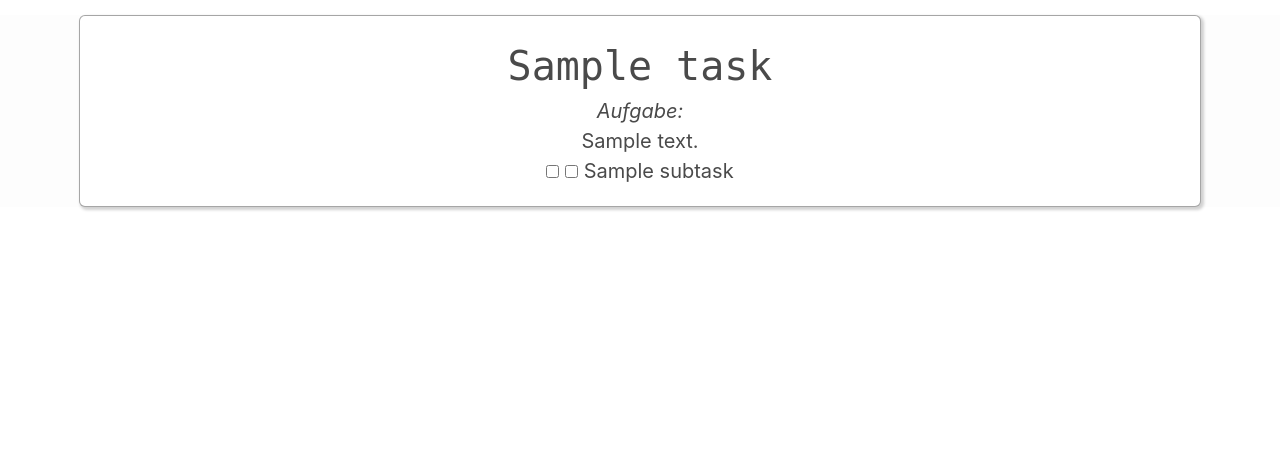
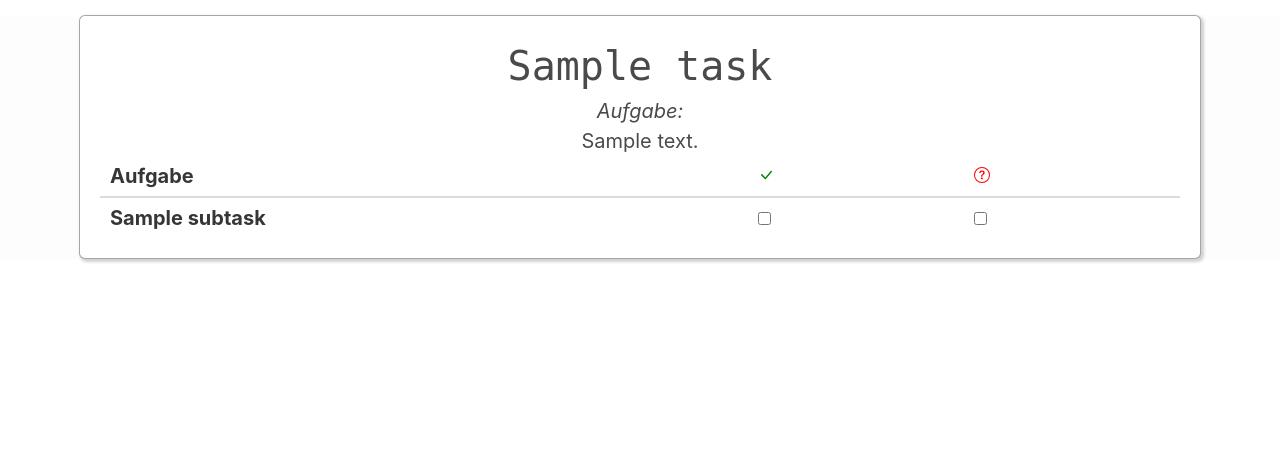
Before and after one commit to Liscirum-Digital/Sentipoll, a Flask app: template templates/access_task.html in a window 1280 px wide. Shown: the top 462 px of the page. Run offline with Flask 3, Linux system fonts and the light colour scheme; the template is opened without the code that fills it: values that come from a table or form of the project are taken from there, others are empty; tables that the repository leaves empty hold one stand-in row (values such as "Sample post"); lists and menus that the app fills with data are empty.

Commit message:
Added new task access overlay
- a table instead of random other things for task access
- other small changes

```diff
--- a/templates/access_task.html
+++ b/templates/access_task.html
@@ -29,13 +29,36 @@
             <p class="is-size-5-desktop is-size-6-touch">
               {{task.content}}
             </p>
-            <input type="text" id="taskId" value="{{ task.token }}" hidden \>
-            {% for subtask in task.subtasks %}
-              <input type="checkbox" name="subtask_solved" id="solved_{{ subtask.id }}" oninput="send_solved(this.id)">
-              <input type="checkbox" name="subtask_problem" id="problem_{{ subtask.id }}" oninput="send_problem(this.id)">
-              {{ subtask.title }}
-              <br>
-            {% endfor %}
+            <input type="text" id="taskId" value="{{ task.token }}" hidden>
+            <div class="overflow-mobile">
+              <table class="table is-striped is-narrow is-hoverable is-fullwidth" id="subtasksTable">
+                <thead>
+                <tr>
+                  <th style="width: 60%;">Aufgabe</th>
+                  <th style="width: 20%;"><svg xmlns="http://www.w3.org/2000/svg" width="16" height="16" fill="green" class="bi bi-check-lg" viewBox="0 0 16 16">
+                    <path d="M12.736 3.97a.733.733 0 0 1 1.047 0c.286.289.29.756.01 1.05L7.88 12.01a.733.733 0 0 1-1.065.02L3.217 8.384a.757.757 0 0 1 0-1.06.733.733 0 0 1 1.047 0l3.052 3.093 5.4-6.425z"/>
+                  </svg></th>
+                  <th style="width: 20%;"><svg xmlns="http://www.w3.org/2000/svg" width="16" height="16" fill="red" class="bi bi-question-circle" viewBox="0 0 16 16">
+                    <path d="M8 15A7 7 0 1 1 8 1a7 7 0 0 1 0 14m0 1A8 8 0 1 0 8 0a8 8 0 0 0 0 16"/>
+                    <path d="M5.255 5.786a.237.237 0 0 0 .241.247h.825c.138 0 .248-.113.266-.25.09-.656.54-1.134 1.342-1.134.686 0 1.314.343 1.314 1.168 0 .635-.374.927-.965 1.371-.673.489-1.206 1.06-1.168 1.987l.003.217a.25.25 0 0 0 .25.246h.811a.25.25 0 0 0 .25-.25v-.105c0-.718.273-.927 1.01-1.486.609-.463 1.244-.977 1.244-2.056 0-1.511-1.276-2.241-2.673-2.241-1.267 0-2.655.59-2.75 2.286m1.557 5.763c0 .533.425.927 1.01.927.609 0 1.028-.394 1.028-.927 0-.552-.42-.94-1.029-.94-.584 0-1.009.388-1.009.94"/>
+                  </svg></th>
+                </tr>
+                </thead>
+                {% for subtask in task.subtasks%}
+                <tbody>
+                <tr>
+                  <th>{{subtask.title}}</th>
+                  <th>
+                    <input type="checkbox" name="subtask_solved" id="solved_{{ subtask.id }}" oninput="send_solved(this.id)">
+                  </th>
+                  <th>
+                    <input type="checkbox" name="subtask_problem" id="problem_{{ subtask.id }}" oninput="send_problem(this.id)">
+                  </th>
+                </tr>
+                </tbody>
+                {% endfor %}
+              </table>
+            </div>
           </div>
         </div>
       </div>
--- a/templates/create_task.html
+++ b/templates/create_task.html
@@ -69,12 +69,12 @@
               <div class="field">
                 <label class="label is-size-5-desktop is-size-6-touch dark-white">Titel</label>
                 <div class="control input-size">
-                  <input class="input shadow schwarz dark dark-white p-2" type="text" id="task_title" name="title" placeholder="Titel">
+                  <input class="input shadow schwarz dark dark-white p-2" type="text" id="task_title" name="title" placeholder="Titel" required>
                 </div>
               </div>
               <div class="field">
                 <div class="control">
-                  <textarea class="textarea is-medium" placeholder="Aufgabentext..." name="content" id="task_content"></textarea>
+                  <textarea class="textarea is-medium" placeholder="Aufgabentext..." name="content" id="task_content" required></textarea>
                 </div>
               </div>
               <div class="buttons has-addons is-centered">
--- a/templates/progress_task.html
+++ b/templates/progress_task.html
@@ -53,8 +53,9 @@
                         <table class="table is-striped is-narrow is-hoverable is-fullwidth" id="subtasksTable">
                             <thead>
                             <tr>
-                                <th style="width: 90%;">Aufgabe</th>
+                                <th style="width: 80%;">Aufgabe</th>
                                 <th style="width: 10%;">Gelöst</th>
+                                <th style="width: 10%;">Problem</th>
                             </tr>
                             </thead>
                             {% for subtask in task.subtasks%}
@@ -62,6 +63,7 @@
                             <tr>
                                 <th>{{subtask.title}}</th>
                                 <th>{{subtask.done}}</th>
+                                <th>{{subtask.problem}}</th>
                             </tr>
                             </tbody>
                             {% endfor %}
```
